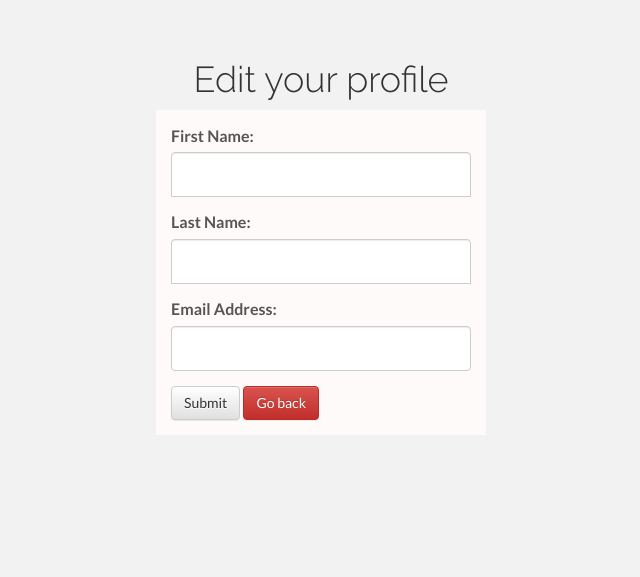
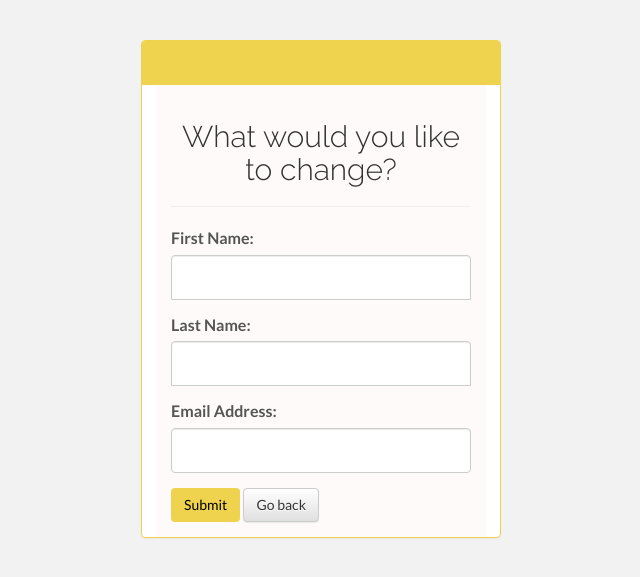
Before and after one commit to CLKarlsen/lemon, a Django app: page /useraccounts/user_profile in a window 1280 px wide. Shown: the top 577 px of the page, without its empty margins (334-974 px from the left). Run offline with Django 3.2, Linux system fonts and the light colour scheme; some libraries are stand-ins or nearby versions.

Commit message:
Changed the style of the forms

```diff
--- a/lemon/useraccounts/static/useraccounts/css/style.css
+++ b/lemon/useraccounts/static/useraccounts/css/style.css
@@ -45,6 +45,7 @@ p {
 .form-signin .form-signin-heading,
 .form-signin .checkbox {
   margin-bottom: 10px;
+  text-align: center;
 }
 
 .form-signin .form-control {
@@ -108,4 +109,5 @@ p {
 
 .btn_submit {
     background-color: #efd34f;
+    color: #000;
 }
--- a/lemon/useraccounts/templates/useraccounts/register.html
+++ b/lemon/useraccounts/templates/useraccounts/register.html
@@ -1,8 +1,6 @@
 {% extends 'useraccounts/base.html' %}
 {% block container %}
 <div class="body">
-
-<img src="/static/useraccounts/images/lemon_half.png" width="150" class="center-block" alt="Lemon piece" />
 
 <br>
 
@@ -33,12 +31,14 @@
 <div class="col-md-4 col-md-offset-4 col-sm-6 col-sm-offset-3 col-xs-10 col-xs-offset-1">
     <div class="panel">
         <div class="panel-heading">
-            <strong> Register Yourself </strong>
+            <br>
         </div>
 
         <div class="panel-body">
             <form method="POST" action="{% url 'user_register' %}">
                 {% csrf_token %}
+            <h2 class="center">Register new user</h2>
+            <hr>
 <br/>
 
 
--- a/lemon/useraccounts/templates/useraccounts/user_profile.html
+++ b/lemon/useraccounts/templates/useraccounts/user_profile.html
@@ -1,7 +1,6 @@
 {% extends 'useraccounts/base.html' %}
 {% block container %}
 	<div class="container body">
-        <h1 class="center"> Edit your profile </h1>
             {% if user_saved_successfully %}
                 <div class="alert alert-success form-signin">
                     Changes has been successfully saved!
@@ -16,9 +15,20 @@
                 <br>
             {% endif %}
 
+<div class="row">
+
+    <div class="col-md-4 col-md-offset-4 col-sm-6 col-sm-offset-3 col-xs-10 col-xs-offset-1">
+
+    <div class="panel">
+        <div class="panel-heading">
+            <br>
+        </div>
 
     <form class="form-signin" method="POST" action="{% url 'user_edit_profile' %}">
         {% csrf_token %}
+
+        <h2 class="form-signin-heading">What would you like to change?</h2>
+        <hr>
 
         <div class="form-group">
             <label for="inputFirstName">First Name:</label>
@@ -35,9 +45,12 @@
             <input type="email" class="form-control" name="email" id="inputEmail" required value="{{ user.email }}">
         </div>
 
-      <button type="submit" class="btn btn-default">Submit</button>
-      <a href="{% url 'frontpage' %}" class="btn btn-danger">Go back</a>
+      <button type="submit" class="btn btn_submit">Submit</button>
+      <a href="{% url 'frontpage' %}" class="btn btn-default">Go back</a>
 </form>
+</div>
+</div>
+</div>
 </div>
 
 
```
Also changed, not shown: lemon/useraccounts/templates/useraccounts/login.html (+13 -2 lines), lemon/db.sqlite3.
